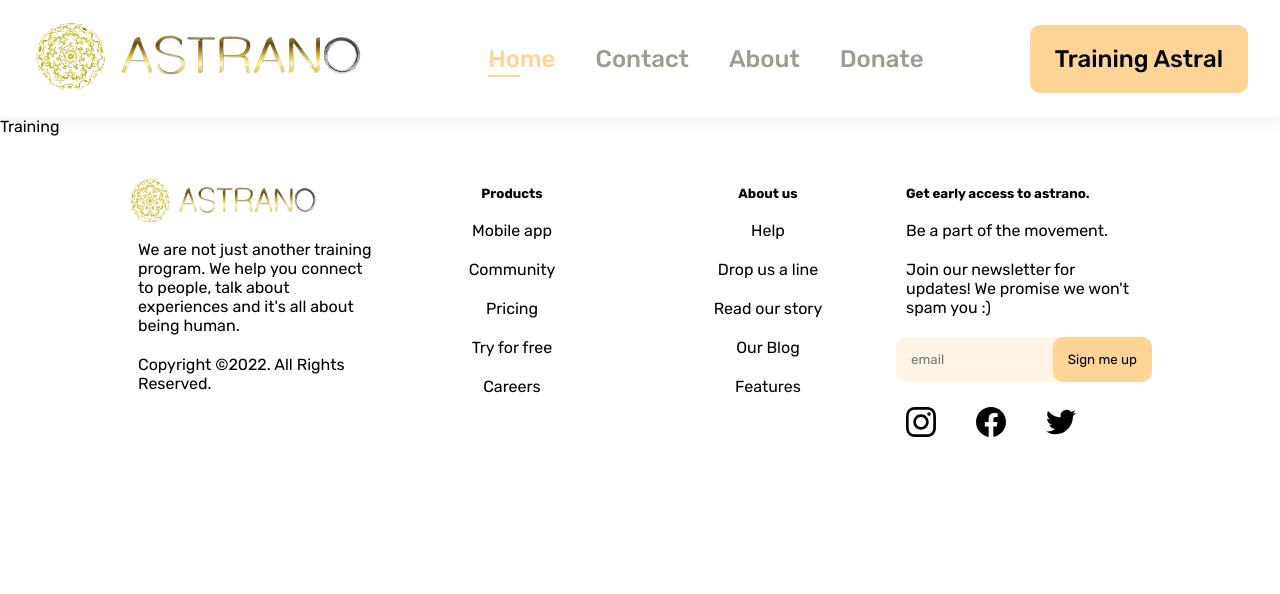
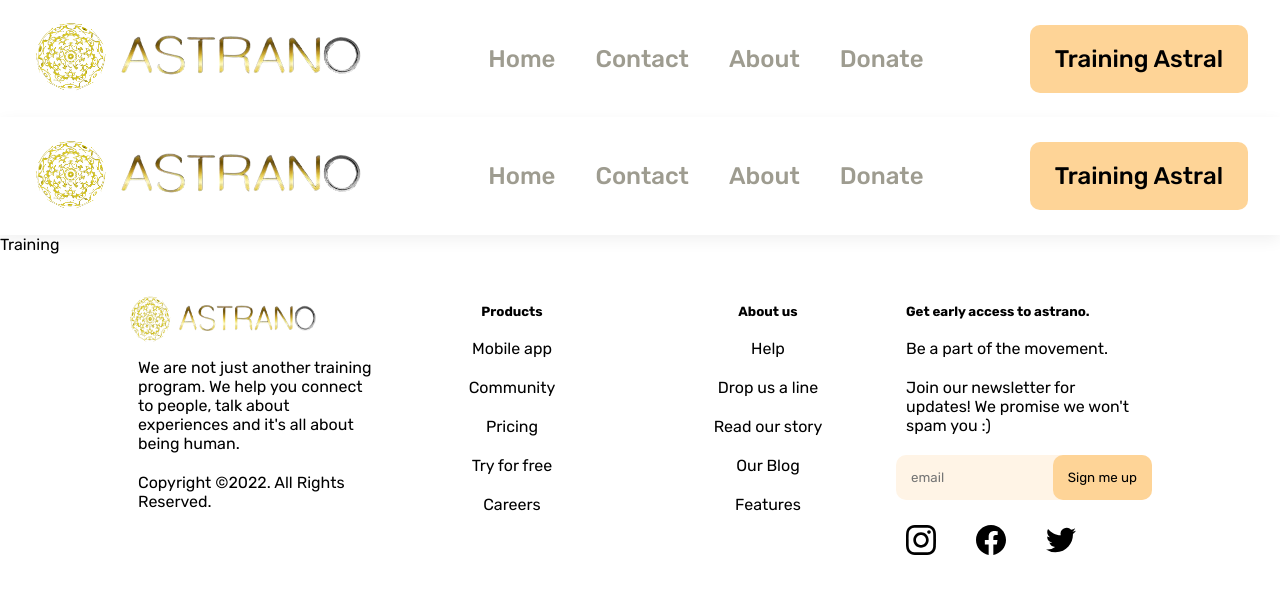
Before and after one commit to frivar31/astrano, a React (Create React App) app: page /training in a window 1280 px wide. Shown: the top 594 px of the page. Built offline with nearby package versions, Linux system fonts and the light colour scheme.

Commit message:
Fixed routing bug! This was done by using useLocation instead of useState in the header component

```diff
--- a/src/App.js
+++ b/src/App.js
@@ -1,4 +1,4 @@
-import { BrowserRouter as Router, Route, Routes} from 'react-router-dom';
+import { BrowserRouter as Router, Route, Routes } from 'react-router-dom';
 import Home from './pages/Home';
 import About from './pages/About';
 import Contact from './pages/Contact';
@@ -11,14 +11,15 @@ import Training from './pages/Training';
 function App() {
   return (
     <Router >
-          <Routes>
-              <Route  path="/"  element={<><Header/><Home/></>} />
-              <Route  path="/contact" element={<><Header/><Contact/></>} />
-              <Route  path="/about" element={<><Header/><About/> </> }/>
-              <Route  path="/donate" element={<><Header/><Donate/></> } />
-              <Route  path="/training" element={<Training/> } />
-          </Routes>
-      <Footer/>
+      <Header />
+      <Routes>
+        <Route path="/" element={<Home />} />
+        <Route path="/contact" element={<Contact />} />
+        <Route path="/about" element={<About />} />
+        <Route path="/donate" element={<Donate />} />
+        <Route path="/training" element={<Training />} />
+      </Routes>
+      <Footer />
 
     </Router>
   );
--- a/src/components/header/Header.js
+++ b/src/components/header/Header.js
@@ -1,9 +1,11 @@
 import React, { useEffect, useState } from 'react'
-import { Link } from 'react-router-dom';
+import { Link, useLocation } from 'react-router-dom';
 import './Header.scss'
 
 function Header() {
-  const [selected, setSelected] = useState("/");
+  // const [selected, setSelected] = useState("/");
+  let location = useLocation();
+  console.log('this is pathname', location.pathname);
 
   const list = [
     {
@@ -12,6 +14,7 @@ function Header() {
     },
     {
       id: "/contact",
+
       title: 'Contact',
     },
     {
@@ -27,26 +30,26 @@ function Header() {
 
   // persisting useState via localStorage
 
-  useEffect(() => {
-    const data = JSON.parse(localStorage.getItem('id'))
-    console.log('data 1 = ', data)
-    if (data) {
-      console.log('if statement working!')
+  // useEffect(() => {
+  //   const data = JSON.parse(localStorage.getItem('id'))
+  //   console.log('data 1 = ', data)
+  //   if (data) {
+  //     console.log('if statement working!')
 
-      setSelected(data);
-    }
-    console.log ('this is selected = ', selected)
-  }, []);
+  //     setSelected(data);
+  //   }
+  //   console.log('this is selected = ', selected)
+  // }, []);
 
 
-  useEffect(() => {
+  // useEffect(() => {
 
-    const data = JSON.stringify(selected)
-    console.log('data 2 = ', data)
-    localStorage.setItem('id',data);
+  //   const data = JSON.stringify(selected)
+  //   console.log('data 2 = ', data)
+  //   localStorage.setItem('id', data);
 
-    console.log('what data 1 should be : ', localStorage.getItem('id') )
-  }, [selected]);
+  //   console.log('what data 1 should be : ', localStorage.getItem('id'))
+  // }, [selected]);
 
 
 
@@ -55,14 +58,14 @@ function Header() {
       <Link to="/"> <img src='assets/new-astrano-logo.png' alt='' className='header-logo' /> </Link>
       <div className='nav-links'>
         <ul className='nav-bar'>
-          {list.map( (item) => (
-              <li>
+          {list.map((item) => (
+            <li key={item.id}>
               <Link
-                      className={selected === item.id ? "active" : "" }
-                      onClick={() => {
+                className={location.pathname === item.id ? "active" : ""}
+                // onClick={() => {
 
-                          setSelected(item.id)
-                      }}
+                   // setSelected(item.id)
+                // }}
                 to={item.id}
 
               >
--- a/src/index.js
+++ b/src/index.js
@@ -5,7 +5,7 @@ import App from './App';
 const root = ReactDOM.createRoot(document.getElementById('root'));
 root.render(
   <React.StrictMode>
-      <App/>
+    <App />
   </React.StrictMode>
 );
 
```
Also changed, not shown: 1 other file (tests, documents, lock files or other folders). Lines whose indentation alone changed are shown as unchanged.
